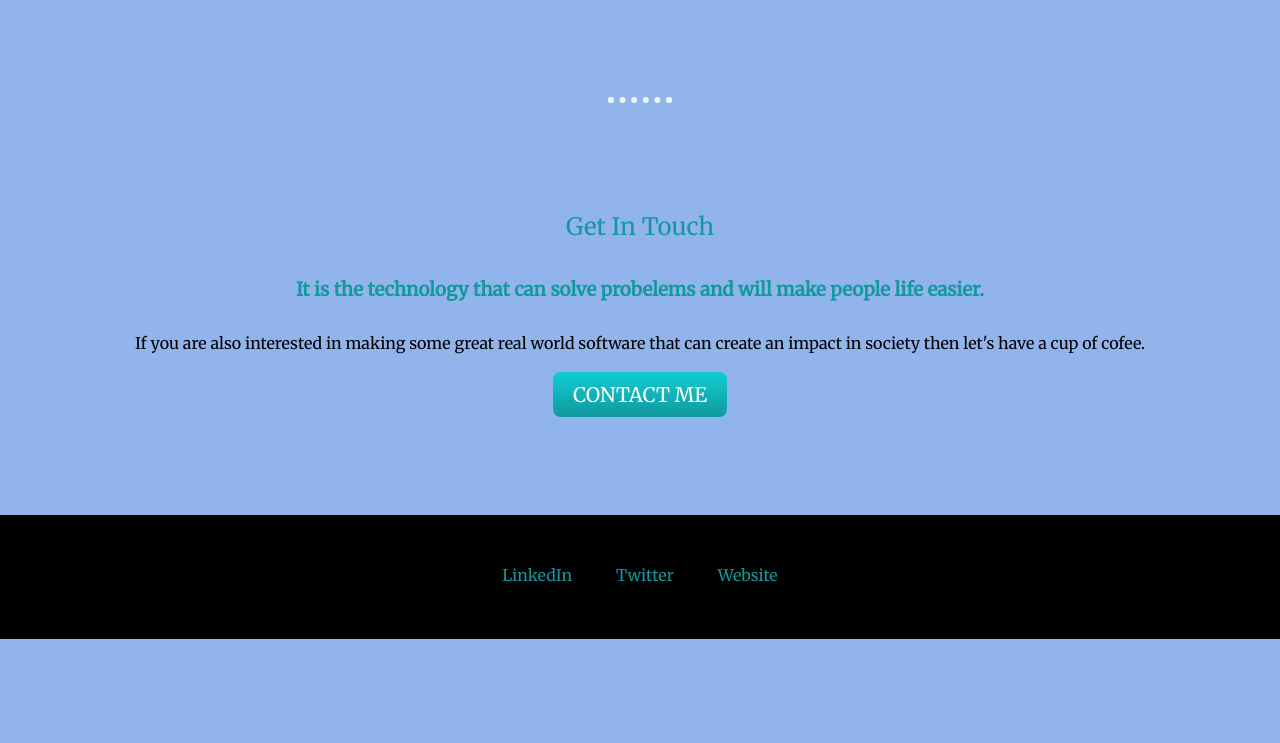
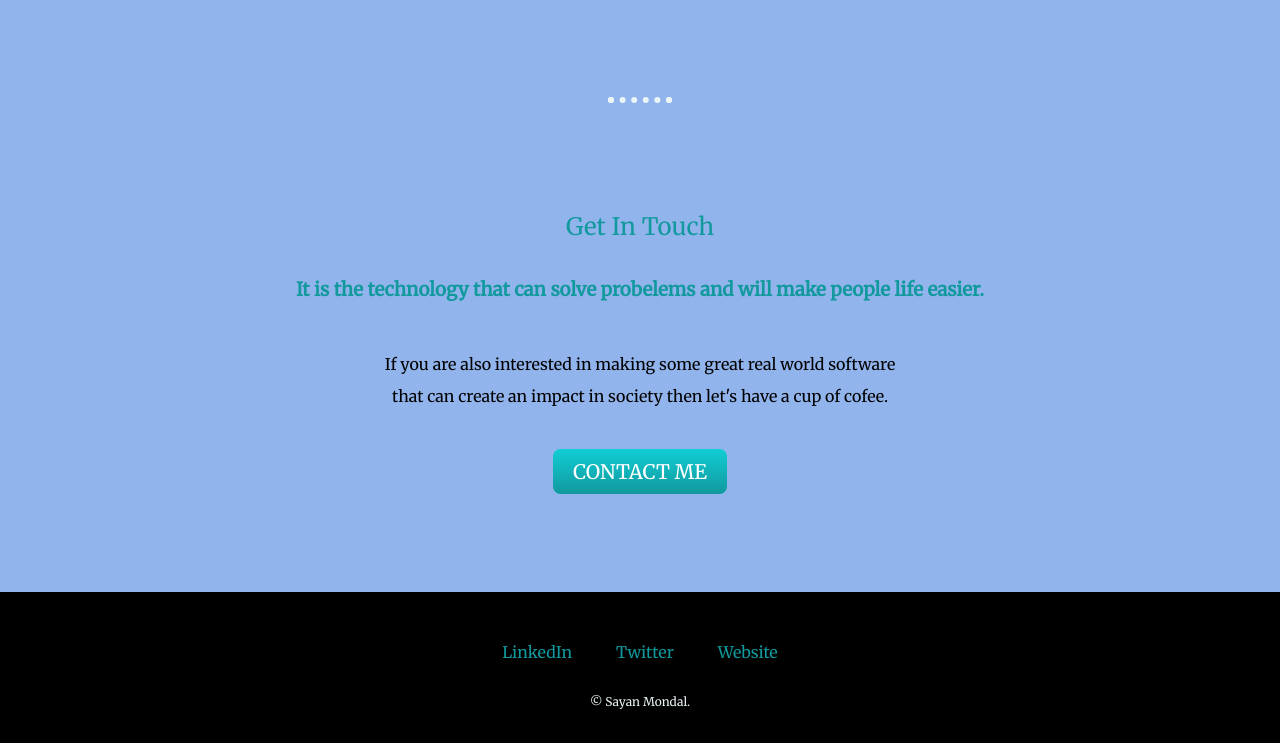
Before and after one commit to rvsayan/mysite, a plain HTML site: page index.html in a window 1280 px wide. Shown: the part 2051-2794 px from the top of the page. Before the commit the page ends 2690 px from the top, so only its background shows below. Drawn offline with Linux system fonts and the light colour scheme.

Commit message:
Update index.html

```diff
--- a/index.html
+++ b/index.html
@@ -21,7 +21,7 @@
     <h1>I'm Sayan</h1>
     <p>a programmer</p>
     <img class="bottom-cloud" src="images/cloud.png" alt="cloud img">
-    <img src="images/mountain.png" alt="mountain img">
+    <img class="mountain" src="images/mountain.png" alt="mountain img">
   </div>
   <!-- <div class="middle-container"></div>
     <div class="bottom-container"></div> -->
@@ -51,7 +51,7 @@
     <div class="contact-me">
       <h2>Get In Touch</h2>
       <h3>It is the technology that can solve probelems and will make people life easier.</h3>
-      <p>If you are also interested in making some great real world software that can create an impact in society then
+      <p class="contact-messege">If you are also interested in making some great real world software that can create an impact in society then
         let's have a cup of cofee.</p>
       <a class="btn" href="mailto:name@email.com">CONTACT ME</a>
     </div>
@@ -62,7 +62,7 @@
     <a class="footer-link" href="https://www.linkedin.com/">LinkedIn</a>
     <a class="footer-link" href="https://twitter.com/">Twitter</a>
     <a class="footer-link" href="https://www.appbrewery.co/">Website</a>
-    <p>© Sayan Mondal.</p>
+    <p class="copyright">© Sayan Mondal.</p>
   </div>
 
 </body>
```
